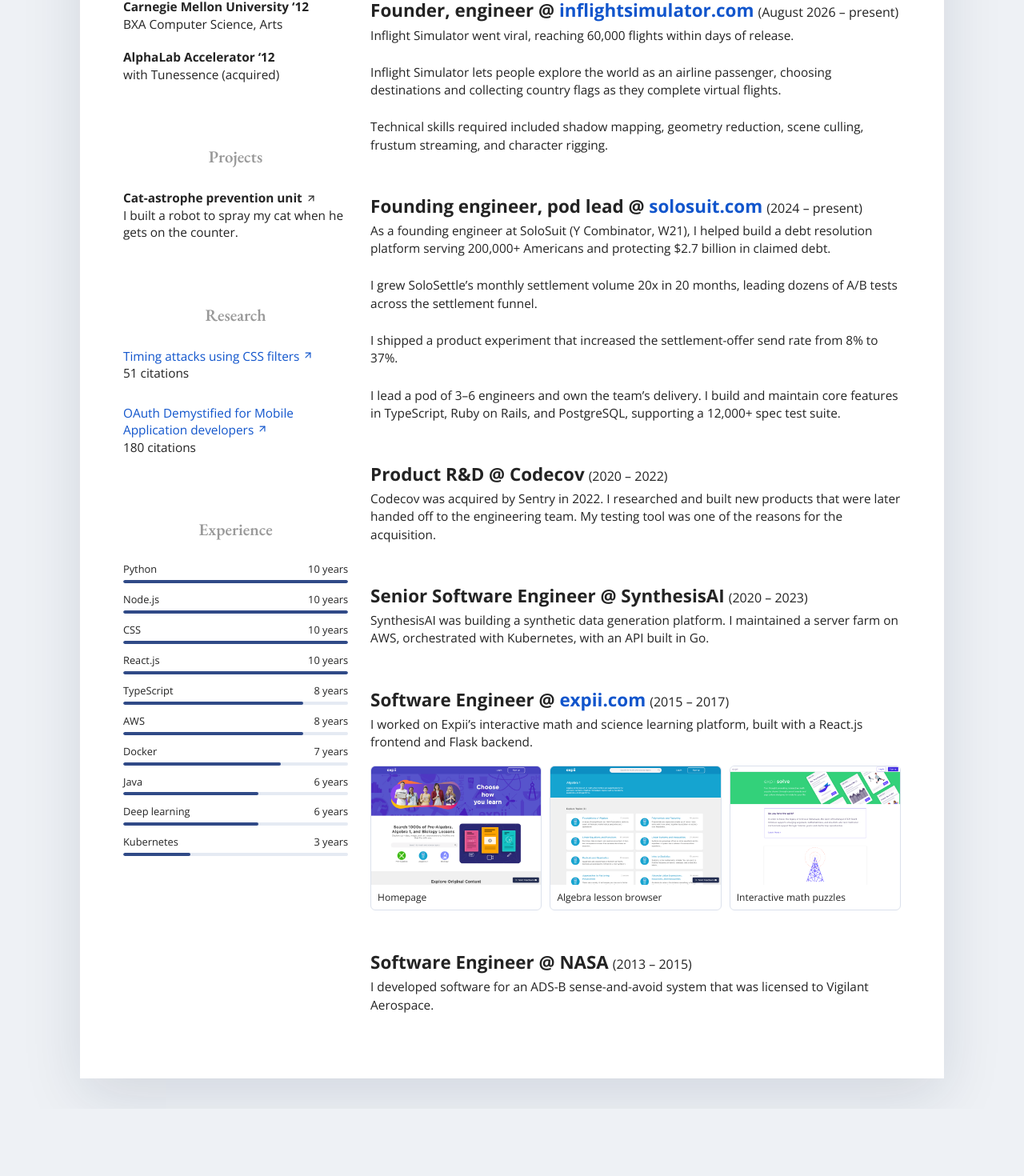
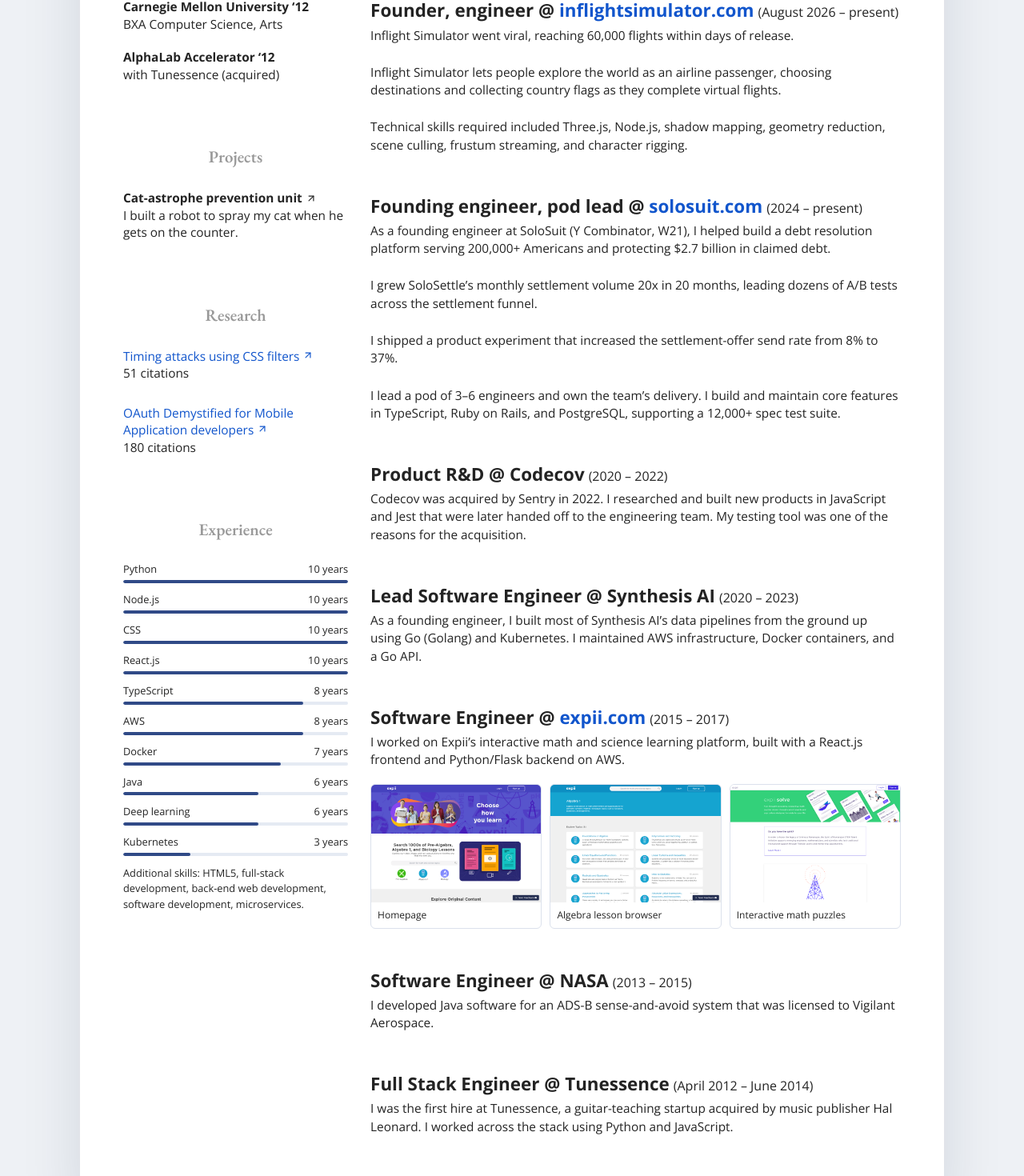
Before and after one commit to robertkotcher/robertkotcher.com, a Next.js app: page / in a window 1280 px wide. Shown: the part 438-1908 px from the top of the page at 80% size. Before the commit the page ends 1824 px from the top, so only its background shows below. Built offline with nearby package versions, Linux system fonts and the light colour scheme.

Commit message:
Expand resume with LinkedIn experience and role technologies

```diff
--- a/app/Resume.tsx
+++ b/app/Resume.tsx
@@ -146,6 +146,7 @@
                   </li>
                 ))}
               </ul>
+              <p className="additional-technical-skills">Additional skills: HTML5, full-stack development, back-end web development, software development, microservices.</p>
             </section>
             {printable && <section className="print-contact-section">
               <h2>Contact</h2>
@@ -159,7 +160,7 @@
           </aside>
 
           <section className="experience" aria-labelledby="experience-title">
-            <h2 id="experience-title">Recent professional experience</h2>
+            <h2 id="experience-title">Professional experience</h2>
 
             <div className="role">
               <div className="role-heading" data-background="engineering product growth">
@@ -186,7 +187,7 @@
                 as they complete virtual flights.
               </p>
               <p className="technical-skills" data-background="engineering">
-                Technical skills required included shadow mapping, geometry
+                Technical skills required included Three.js, Node.js, shadow mapping, geometry
                 reduction, scene culling, frustum streaming, and character rigging.
               </p>
               <ExperienceTags categories="engineering product growth" />
@@ -238,7 +239,7 @@
 
               <p data-background="engineering product">
                 Codecov was acquired by Sentry in 2022. I researched and built
-                new products that were later handed off to the engineering team.
+                new products in JavaScript and Jest that were later handed off to the engineering team.
                 My testing tool was one of the reasons for the acquisition.
               </p>
               <ExperienceTags categories="engineering product" />
@@ -246,13 +247,11 @@
             </div>
             <div className="role">
               <div className="role-heading" data-background="engineering">
-                <h3>Senior Software Engineer @ SynthesisAI</h3>
+                <h3>Lead Software Engineer @ Synthesis AI</h3>
                 <p>(2020 – 2023)</p>
               </div>
               <p data-background="engineering">
-                SynthesisAI was building a synthetic data generation platform.
-                I maintained a server farm on AWS, orchestrated with Kubernetes,
-                with an API built in Go.
+                As a founding engineer, I built most of Synthesis AI’s data pipelines from the ground up using Go (Golang) and Kubernetes. I maintained AWS infrastructure, Docker containers, and a Go API.
               </p>
               <ExperienceTags categories="engineering" />
               {!printable && <EngineeringSkills skills={["Kubernetes", "Docker", "Go", "AWS"]} />}
@@ -263,23 +262,32 @@
                 <h3>Software Engineer @ <a href="https://www.expii.com" target="_blank" rel="noreferrer">expii.com</a></h3>
                 <p>(2015 – 2017)</p>
               </div>
-              <p data-background="engineering">I worked on Expii’s interactive math and science learning platform, built with a React.js frontend and Flask backend.</p>
+              <p data-background="engineering">I worked on Expii’s interactive math and science learning platform, built with a React.js frontend and Python/Flask backend on AWS.</p>
               <div data-background="engineering"><ExpiiGallery /></div>
               <ExperienceTags categories="engineering" />
               {!printable && <EngineeringSkills skills={["React", "Flask", "AWS"]} />}
             </div>
 
-            <div className="role role-last">
+            <div className="role">
               <div className="role-heading" data-background="engineering">
                 <h3>Software Engineer @ NASA</h3>
                 <p>(2013 – 2015)</p>
               </div>
               <p data-background="engineering">
-                I developed software for an ADS-B sense-and-avoid system that
+                I developed Java software for an ADS-B sense-and-avoid system that
                 was licensed to Vigilant Aerospace.
               </p>
               <ExperienceTags categories="engineering" />
               {!printable && <EngineeringSkills skills={["Java"]} />}
+            </div>
+            <div className="role role-last">
+              <div className="role-heading" data-background="engineering">
+                <h3>Full Stack Engineer @ Tunessence</h3>
+                <p>(April 2012 – June 2014)</p>
+              </div>
+              <p data-background="engineering">I was the first hire at Tunessence, a guitar-teaching startup acquired by music publisher Hal Leonard. I worked across the stack using Python and JavaScript.</p>
+              <ExperienceTags categories="engineering" />
+              {!printable && <EngineeringSkills skills={["Python", "JavaScript"]} />}
             </div>
           </section>
         </div>
--- a/app/globals.css
+++ b/app/globals.css
@@ -42,7 +42,9 @@
 .technology-experience-label > span:last-child { white-space: nowrap; font-variant-numeric: tabular-nums; }
 .technology-experience-track { height: 4px; margin-top: 4px; background: #e5eaf3; border-radius: 2px; overflow: hidden; }
 .technology-experience-track > div { height: 100%; background: var(--navy-soft); border-radius: inherit; }
+.additional-technical-skills { margin: 12px 0 0; font-size: .8rem; line-height: 1.5; }
 @media print {
+  .additional-technical-skills { font-size: 8pt; }
   .technology-experience-list { gap: 5px; }
   .technology-experience-label { font-size: 8pt; line-height: 1.2; }
   .technology-experience-track { height: 3px; margin-top: 2px; }
@@ -140,14 +142,14 @@
   .sidebar .print-contact-links { gap: 7px; }
   .role { padding-bottom: 22px; break-inside: avoid; }
   .role-heading h3 { font-size: 12pt; }
-  .role-heading > p, .role > p, .compact-item h3, .compact-item p, .sidebar-link, .research-item small { font-size: 9pt; line-height: 1.4; }
+  .role-heading > p, .role > p, .compact-item h3, .compact-item p, .sidebar-link, .research-item small { font-size: 8.5pt; line-height: 1.4; }
   .role > p + p { margin-top: 10px; }
   .experience-tags { display: flex; margin-top: 8px; }
   .experience-tags span { font-size: 7pt; }
   .sidebar section { break-inside: avoid; }
 }
 
-@media print { .role { padding-bottom: 18px; } .role > p + p { margin-top: 10px; } }
+@media print { .role { padding-bottom: 12px; } .role > p + p { margin-top: 8px; } }
 @media print { .resume-header { padding-block: 18px; } .resume-body { padding-top: 18px; } .role-last { padding-bottom: 0; } }
 
 /* Keep the first surviving paragraph flush with the heading during collapse. */
--- a/app/resumePdf.ts
+++ b/app/resumePdf.ts
@@ -1,2 +1,2 @@
 // Updated by npm run export:resume whenever the PDF changes.
-export const resumePdfUrl = "/robert-kotcher-resume.pdf?v=0d40421a1cb4";
+export const resumePdfUrl = "/robert-kotcher-resume.pdf?v=a29f978788b5";
```
Also changed, not shown: 1 other file (tests, documents, lock files or other folders).
